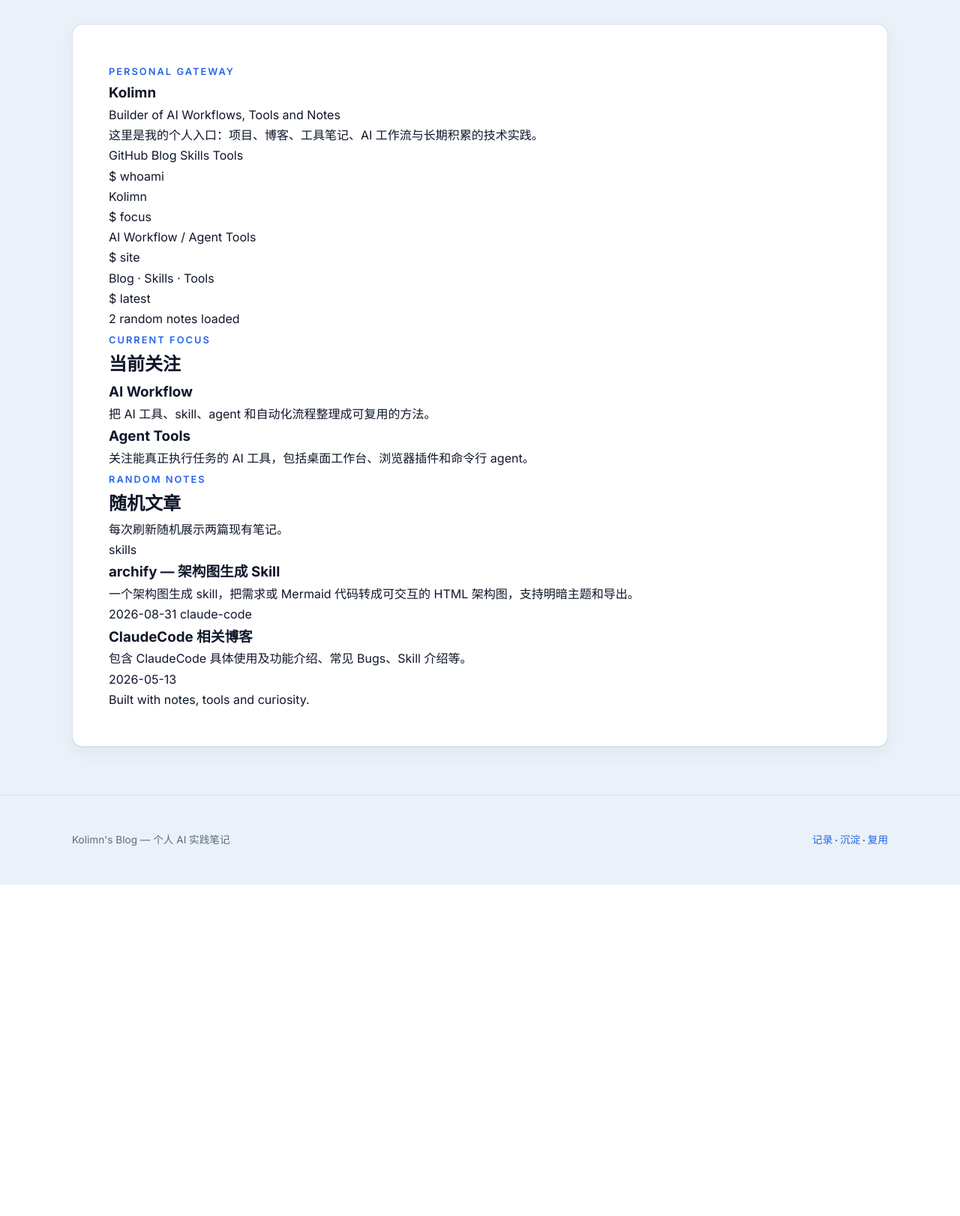
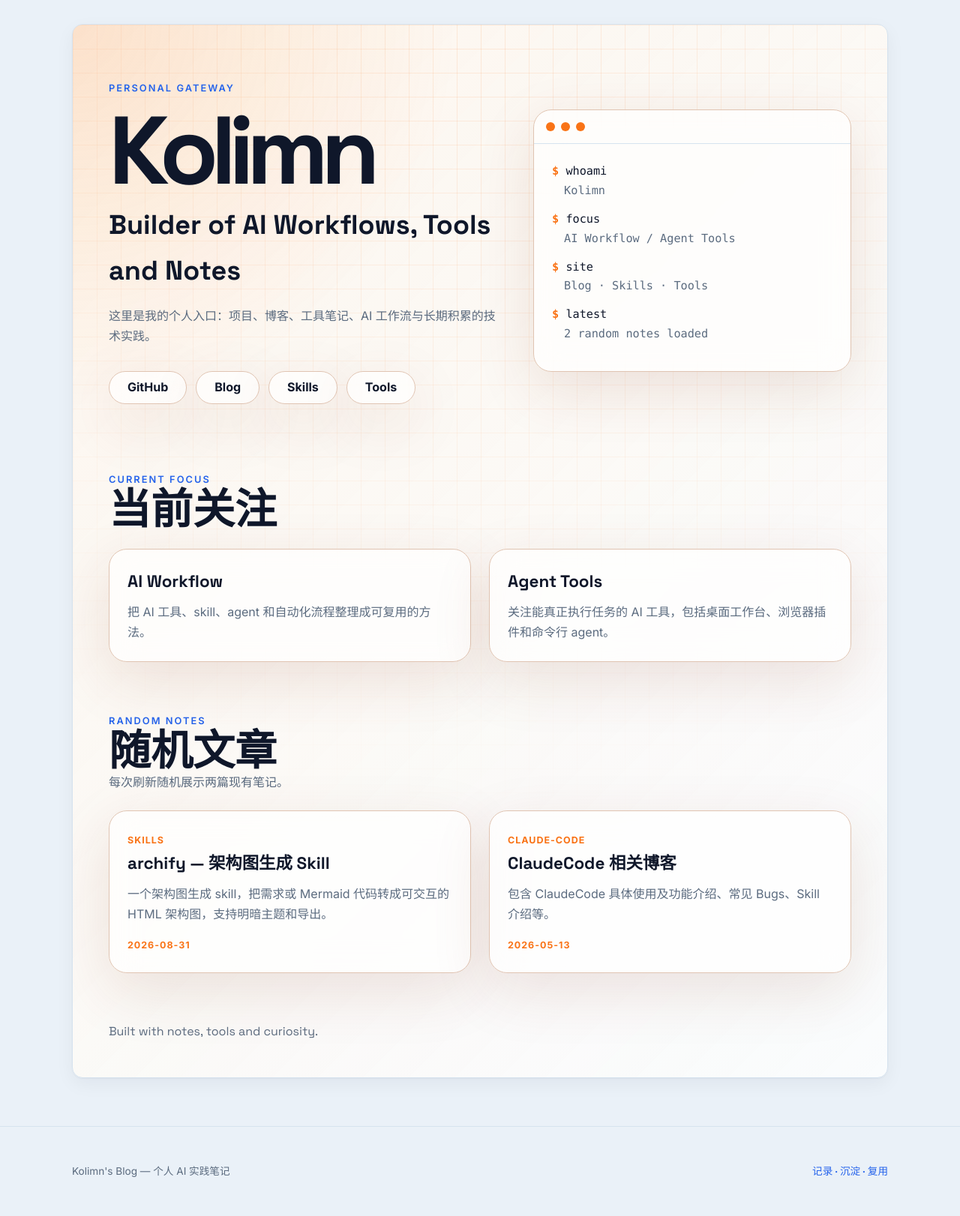
Before and after one commit to Kolimn-Zhang/Kolimns-Blog, a Flask app: page / in a window 1280 px wide. Shown: the part 65-1687 px from the top of the page at 75% size. Before the commit the page ends 1245 px from the top, so only its background shows below. Run offline with Flask 2, Linux system fonts and the light colour scheme.

Commit message:
style: add MoeHome-inspired personal homepage UI

```diff
--- a/static/style.css
+++ b/static/style.css
@@ -851,3 +851,228 @@ a {
   * { animation: none !important; transition: none !important; }
   .article-row:hover { transform: none; }
 }
+
+/* ---------- Personal Home / MoeHome-inspired warm orange ---------- */
+.home-content-shell {
+  position: relative;
+  overflow: hidden;
+  background:
+    radial-gradient(circle at top left, rgba(249, 115, 22, 0.16), transparent 32rem),
+    linear-gradient(135deg, rgba(255, 247, 237, 0.92), rgba(255, 255, 255, 0.76));
+}
+
+[data-theme="dark"] .home-content-shell {
+  background:
+    radial-gradient(circle at top left, rgba(251, 146, 60, 0.2), transparent 32rem),
+    linear-gradient(135deg, rgba(24, 24, 27, 0.96), rgba(39, 39, 42, 0.82));
+}
+
+.home-page {
+  --home-accent: #f97316;
+  --home-accent-soft: rgba(249, 115, 22, 0.14);
+  --home-glass: rgba(255, 255, 255, 0.68);
+  --home-shadow: 0 24px 80px rgba(124, 45, 18, 0.12);
+  position: relative;
+  isolation: isolate;
+}
+
+[data-theme="dark"] .home-page {
+  --home-glass: rgba(24, 24, 27, 0.66);
+  --home-shadow: 0 24px 80px rgba(0, 0, 0, 0.28);
+}
+
+.home-grid-bg {
+  position: absolute;
+  inset: -48px;
+  z-index: -1;
+  background-image:
+    linear-gradient(rgba(249, 115, 22, 0.12) 1px, transparent 1px),
+    linear-gradient(90deg, rgba(249, 115, 22, 0.12) 1px, transparent 1px);
+  background-size: 32px 32px;
+  mask-image: radial-gradient(circle at top, #000 0%, transparent 72%);
+}
+
+.home-hero {
+  display: grid;
+  grid-template-columns: minmax(0, 1.1fr) minmax(18rem, 0.9fr);
+  gap: var(--space-8);
+  align-items: center;
+  min-height: 30rem;
+}
+
+.home-hero h1 {
+  font-family: var(--font-display);
+  font-size: clamp(3.8rem, 12vw, 8rem);
+  line-height: 0.9;
+  letter-spacing: -0.08em;
+  margin: var(--space-3) 0;
+}
+
+.home-role {
+  font-family: var(--font-display);
+  font-size: clamp(1.4rem, 3vw, 2.25rem);
+  font-weight: 700;
+  max-width: 42rem;
+}
+
+.home-intro {
+  color: var(--color-muted-foreground);
+  max-width: 40rem;
+  margin-top: var(--space-4);
+}
+
+.home-actions {
+  display: flex;
+  flex-wrap: wrap;
+  gap: var(--space-3);
+  margin-top: var(--space-6);
+}
+
+.home-action,
+.home-note-card,
+.home-focus-card,
+.home-terminal {
+  border: 1px solid color-mix(in srgb, var(--home-accent) 28%, var(--color-border));
+  background: var(--home-glass);
+  box-shadow: var(--home-shadow);
+  backdrop-filter: blur(18px);
+}
+
+.home-action {
+  min-height: 44px;
+  display: inline-flex;
+  align-items: center;
+  justify-content: center;
+  padding: 0 var(--space-5);
+  border-radius: 999px;
+  color: var(--color-foreground);
+  font-weight: 700;
+}
+
+.home-action:hover,
+.home-note-card:hover,
+.home-focus-card:hover {
+  transform: translateY(-2px);
+  border-color: var(--home-accent);
+}
+
+.home-terminal {
+  border-radius: 24px;
+  overflow: hidden;
+}
+
+.terminal-head {
+  display: flex;
+  gap: 8px;
+  padding: var(--space-4);
+  border-bottom: 1px solid var(--color-border);
+}
+
+.terminal-head span {
+  width: 12px;
+  height: 12px;
+  border-radius: 999px;
+  background: var(--home-accent);
+}
+
+.terminal-body {
+  padding: var(--space-5);
+  font-family: var(--font-mono);
+  font-size: 0.95rem;
+}
+
+.terminal-prompt {
+  color: var(--home-accent);
+  font-weight: 700;
+}
+
+.terminal-output {
+  color: var(--color-muted-foreground);
+  margin: 0 0 var(--space-3) var(--space-4);
+}
+
+.home-section {
+  margin-top: var(--space-10);
+}
+
+.home-section-head {
+  margin-bottom: var(--space-5);
+}
+
+.home-section-head h2 {
+  font-family: var(--font-display);
+  font-size: clamp(2rem, 5vw, 3.5rem);
+  line-height: 1;
+}
+
+.home-section-head p {
+  color: var(--color-muted-foreground);
+}
+
+.home-focus-grid,
+.home-notes-grid {
+  display: grid;
+  grid-template-columns: repeat(2, minmax(0, 1fr));
+  gap: var(--space-5);
+}
+
+.home-focus-card,
+.home-note-card {
+  display: block;
+  padding: var(--space-5);
+  border-radius: 24px;
+  transition: transform var(--transition), border-color var(--transition);
+}
+
+.home-focus-card h3,
+.home-note-card h3 {
+  font-family: var(--font-display);
+  font-size: 1.4rem;
+  margin-bottom: var(--space-2);
+}
+
+.home-focus-card p,
+.home-note-card p {
+  color: var(--color-muted-foreground);
+}
+
+.home-note-category,
+.home-note-date {
+  display: inline-block;
+  color: var(--home-accent);
+  font-size: 0.78rem;
+  font-weight: 800;
+  letter-spacing: 0.08em;
+  text-transform: uppercase;
+}
+
+.home-note-date {
+  margin-top: var(--space-4);
+}
+
+.home-signature {
+  margin-top: var(--space-10);
+  color: var(--color-muted-foreground);
+  font-family: var(--font-display);
+}
+
+@media (max-width: 860px) {
+  .home-hero,
+  .home-focus-grid,
+  .home-notes-grid {
+    grid-template-columns: 1fr;
+  }
+
+  .home-hero {
+    min-height: auto;
+    gap: var(--space-6);
+  }
+}
+
+@media (prefers-reduced-motion: reduce) {
+  .home-action:hover,
+  .home-note-card:hover,
+  .home-focus-card:hover {
+    transform: none;
+  }
+}
```
